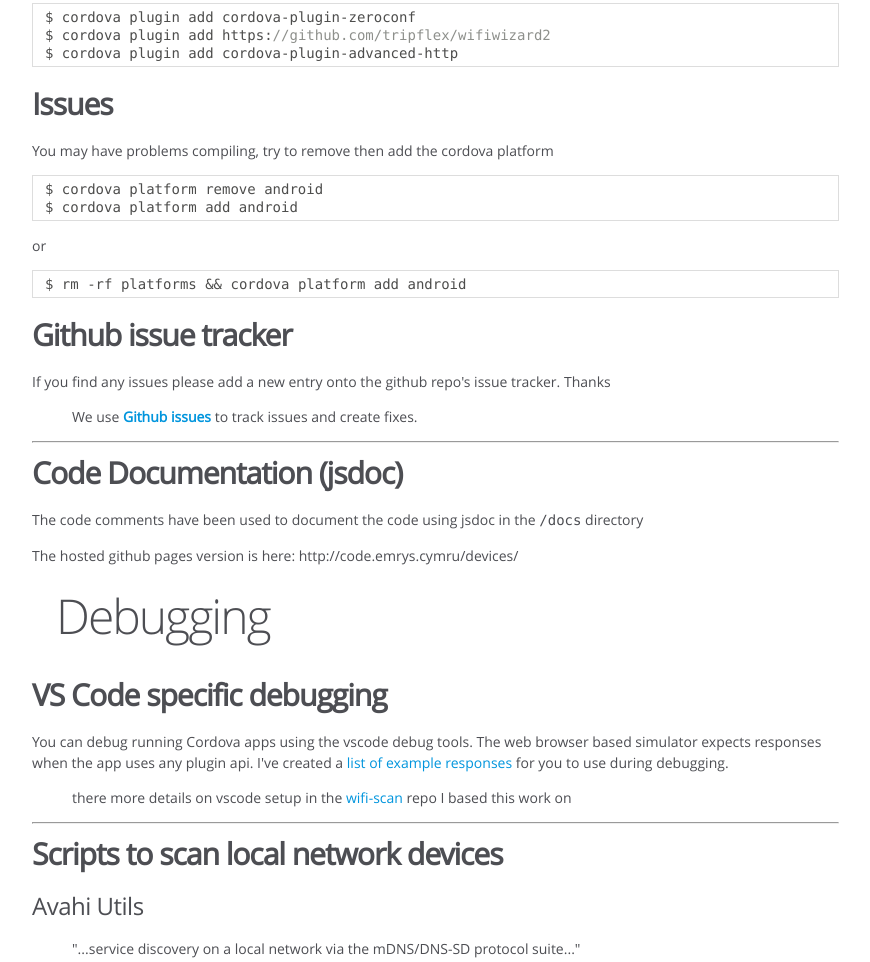
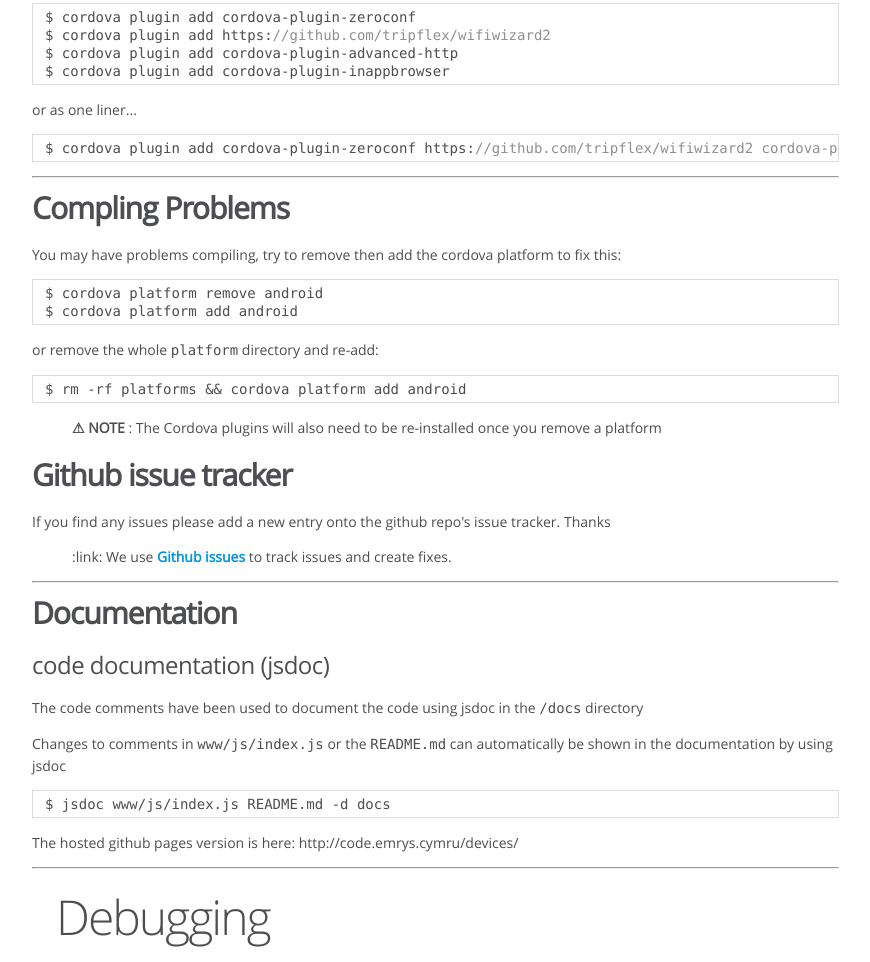
Before and after one commit to emrysr/devices, a website: page docs/index.html in a window 1280 px wide. Shown: the part 1242-2204 px from the top of the page, without its empty margins (0-870 px from the left). Drawn offline with Linux system fonts and the light colour scheme; files whose address does not match are found by name.

Commit message:
updated readme

```diff
--- a/docs/index.html
+++ b/docs/index.html
@@ -44,7 +44,7 @@
 
     <section>
         <article><h2>EmonCMS Devices App - Pair your new device</h2>
-<p>EmonCMS devices create wifi hotspots when not connected. Once connected to these hotspots you can configure the device to connect to your local wifi connection.</p>
+<p><a href="https://github.com/emrysr/devices">EmonCMS devices</a> create wifi hotspots when not connected. Once connected to these hotspots you can configure the device to connect to your local wifi connection.</p>
 <p>This app will discover these hotspots and connect your device to your wifi without manual configuration.</p>
 <p>You can sign into your dashboard to allow your device to be controlled online as well as locally.</p>
 <p>Written with <a href="https://cordova.apache.org/">Apache Cordova</a> - works on multiple devices, however main development done one Android 9. Other devices and versions should be compatible with this Cordova App.</p>
@@ -89,24 +89,37 @@ $ cordova run android --device
 <pre class="prettyprint source lang-bash"><code>$ cordova plugin add cordova-plugin-zeroconf
 $ cordova plugin add https://github.com/tripflex/wifiwizard2
 $ cordova plugin add cordova-plugin-advanced-http
+$ cordova plugin add cordova-plugin-inappbrowser
 </code></pre>
-<h2>Issues</h2>
-<p>You may have problems compiling, try to remove then add the cordova platform</p>
+<p>or as one liner...</p>
+<pre class="prettyprint source lang-bash"><code>$ cordova plugin add cordova-plugin-zeroconf https://github.com/tripflex/wifiwizard2 cordova-plugin-advanced-http cordova-plugin-inappbrowser
+</code></pre>
+<hr>
+<h2>Compling Problems</h2>
+<p>You may have problems compiling, try to remove then add the cordova platform to fix this:</p>
 <pre class="prettyprint source lang-bash"><code>$ cordova platform remove android
 $ cordova platform add android
 </code></pre>
-<p>or</p>
+<p>or remove the whole <code>platform</code> directory and re-add:</p>
 <pre class="prettyprint source lang-bash"><code>$ rm -rf platforms && cordova platform add android
 </code></pre>
+<blockquote>
+<p><strong>⚠ NOTE</strong> : The Cordova plugins will also need to be re-installed once you remove a platform</p>
+</blockquote>
 <h2>Github issue tracker</h2>
 <p>If you find any issues please add a new entry onto the github repo's issue tracker. Thanks</p>
 <blockquote>
-<p>We use <strong><a href="https://github.com/emrysr/devices/issues">Github issues</a></strong> to track issues and create fixes.</p>
+<p>:link: We use <strong><a href="https://github.com/emrysr/devices/issues">Github issues</a></strong> to track issues and create fixes.</p>
 </blockquote>
 <hr>
-<h2>Code Documentation (jsdoc)</h2>
+<h2>Documentation</h2>
+<h3>code documentation (jsdoc)</h3>
 <p>The code comments have been used to document the code using jsdoc in the <code>/docs</code> directory</p>
+<p>Changes to comments in <code>www/js/index.js</code> or the <code>README.md</code> can automatically be shown in the documentation by using jsdoc</p>
+<pre class="prettyprint source lang-bash"><code>$ jsdoc www/js/index.js README.md -d docs
+</code></pre>
 <p>The hosted github pages version is here: http://code.emrys.cymru/devices/</p>
+<hr>
 <h1>Debugging</h1>
 <h2>VS Code specific debugging</h2>
 <p>You can debug running Cordova apps using the vscode debug tools. The web browser based simulator expects responses when the app uses any plugin api.
@@ -271,7 +284,7 @@ I've created a <a href="https://github.com/emrysr/devices/blob/master/README-vsc
 <br class="clear">
 
 <footer>
-    Documentation generated by <a href="https://github.com/jsdoc/jsdoc">JSDoc 3.6.5</a> on Tue Aug 25 2020 02:41:22 GMT+0100 (Amser Haf Prydain)
+    Documentation generated by <a href="https://github.com/jsdoc/jsdoc">JSDoc 3.6.5</a> on Tue Aug 25 2020 11:30:35 GMT+0100 (Amser Haf Prydain)
 </footer>
 
 <script> prettyPrint(); </script>
```
Also changed, not shown: docs/App.html (+1 -1 lines), docs/Devices.html (+1 -1 lines), docs/Wifi.html (+1 -1 lines), docs/controller.html (+1 -1 lines), docs/global.html (+1 -1 lines), docs/index.js.html (+1 -1 lines), docs/logger.html (+1 -1 lines), docs/view.html (+1 -1 lines), README.md, docs/app-screenshot.png (added), docs/dashboard-screenshot.png (added).
